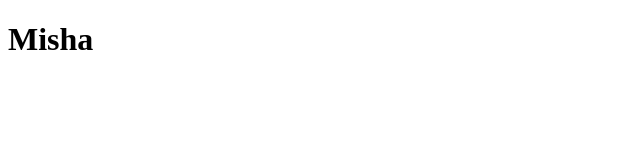
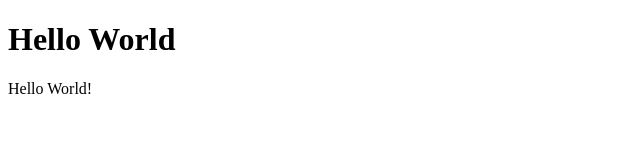
Before and after one commit to mishatomin/mishatomin.github.io, a plain HTML site: page index.html in a window 1280 px wide. Shown: the whole page, without its empty margins (0-640 px from the left). Drawn offline with Linux system fonts and the light colour scheme.

Commit message:
Initial commit

```diff
--- a/index.html
+++ b/index.html
@@ -1,6 +1,8 @@
     <!DOCTYPE html>
     <html>
         <body>
-            <h1>Misha</h1>
+            <h1>Hello World</h1>
+            <p>Hello World!
+            </p>
         </body>
     </html>
```
